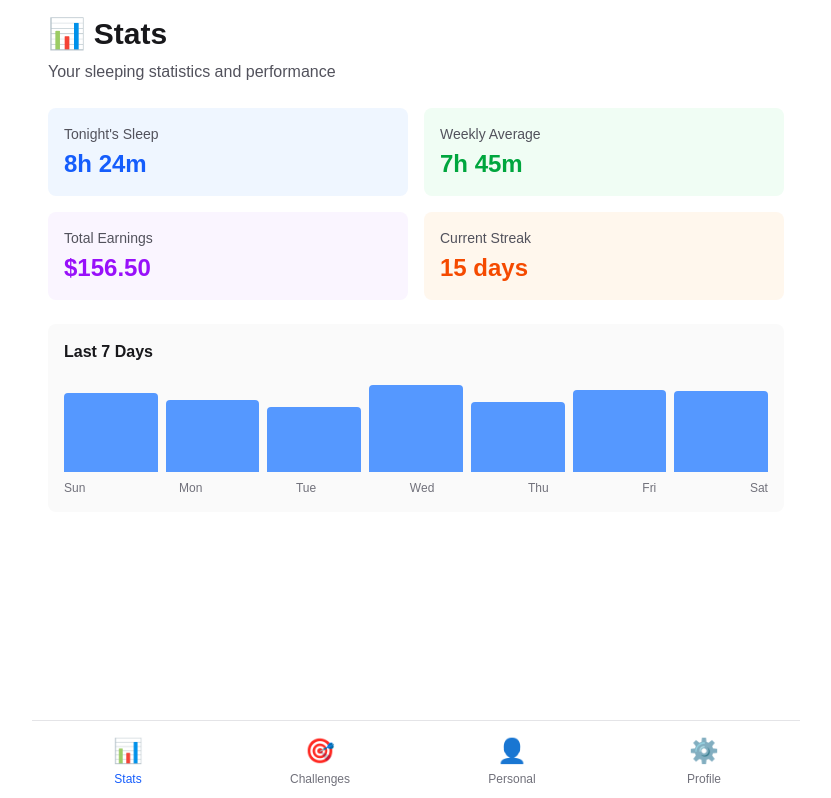
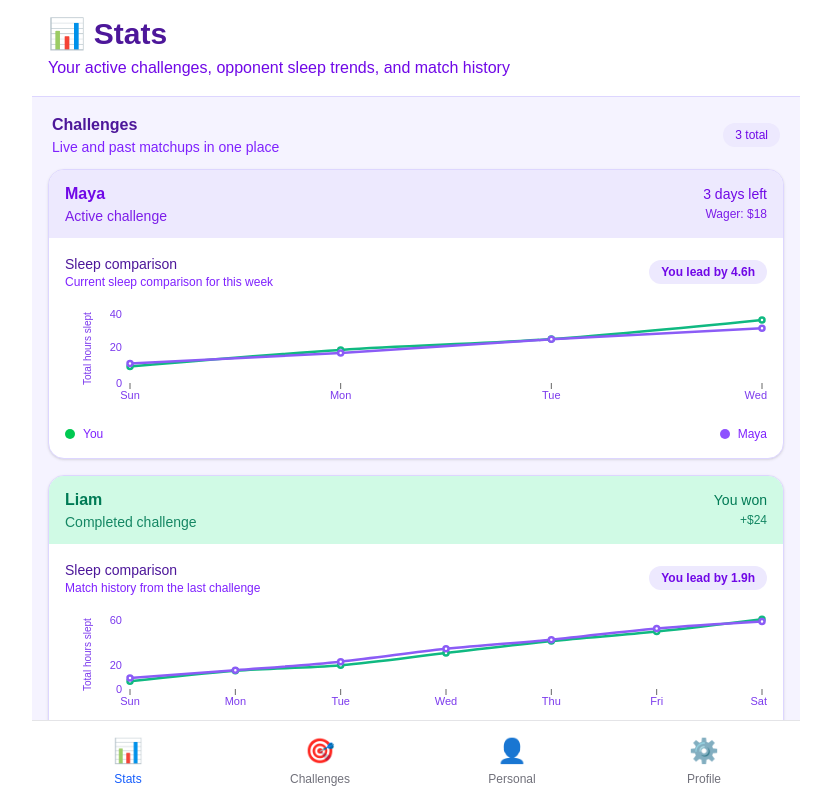
Before and after one commit to Notliam99/CompetiveSleeping, a Next.js app: page /stats in a window 1280 px wide. Shown: the top 798 px of the page, without its empty margins (224-1055 px from the left). Built offline with nearby package versions, Linux system fonts and the light colour scheme.

Commit message:
changes to the stats section (made it almost presentable)

```diff
--- a/app/stats/page.tsx
+++ b/app/stats/page.tsx
@@ -1,81 +1,256 @@
 "use client";
 
 import { useSwipeNavigation } from "@/app/hooks/useSwipeNavigation";
+import {
+  CartesianGrid,
+  Line,
+  LineChart,
+  ResponsiveContainer,
+  Tooltip,
+  XAxis,
+  YAxis,
+} from "recharts";
+
+type Challenge = {
+  id: number;
+  opponent: string;
+  status: string;
+  detail: string;
+  outcome: "active" | "won" | "lost";
+  timeLeft?: string;
+  amount?: number;
+  yourSleep: number[];
+  opponentSleep: number[];
+};
+
+const challenges: Challenge[] = [
+  {
+    id: 1,
+    opponent: "Maya",
+    status: "Active challenge",
+    detail: "Current sleep comparison for this week",
+    outcome: "active",
+    timeLeft: "3 days left",
+    amount: 18,
+    yourSleep: [9.1, 9.3, 6.0, 10.6],
+    opponentSleep: [10.8, 5.9, 7.6, 6.1],
+  },
+  {
+    id: 2,
+    opponent: "Liam",
+    status: "Completed challenge",
+    detail: "Match history from the last challenge",
+    outcome: "won",
+    amount: 24,
+    yourSleep: [6.4, 8.8, 4.6, 10.2, 10.0, 7.9, 10.3],
+    opponentSleep: [9.1, 6.5, 7.2, 10.7, 7.6, 9.4, 5.8],
+  },
+  {
+    id: 3,
+    opponent: "Nina",
+    status: "Completed challenge",
+    detail: "Final results from the previous matchup",
+    outcome: "lost",
+    amount: 16,
+    yourSleep: [8.2, 9.9, 8.9, 4.8, 6.1, 5.9, 4.7],
+    opponentSleep: [5.5, 5.8, 6.7, 6.1, 9.9, 10.2, 11.0],
+  },
+];
+
+function buildChartData(yourSleep: number[], opponentSleep: number[]) {
+  let yourTotal = 0;
+  let opponentTotal = 0;
+
+  return yourSleep.map((value, index) => {
+    yourTotal += value;
+    opponentTotal += opponentSleep[index];
+
+    return {
+      day: ["Sun", "Mon", "Tue", "Wed", "Thu", "Fri", "Sat"][index],
+      you: yourTotal,
+      opponent: opponentTotal,
+    };
+  });
+}
+
+function CustomTooltip({ active, payload, label }: any) {
+  if (!active || !payload?.length) {
+    return null;
+  }
+
+  return (
+    <div className="rounded-xl border border-violet-200 bg-white px-3 py-2 shadow-lg dark:border-zinc-700 dark:bg-zinc-900">
+      <p className="mb-2 text-sm font-semibold text-violet-900 dark:text-white">
+        {label}
+      </p>
+      {payload.map((entry: any) => (
+        <div key={entry.dataKey} className="flex items-center gap-2 text-xs text-violet-700 dark:text-zinc-300">
+          <span
+            className="h-2.5 w-2.5 rounded-full"
+            style={{ backgroundColor: entry.color }}
+          />
+          <span className="capitalize">{entry.name}</span>
+          <span className="ml-1 font-semibold">{entry.value.toFixed(1)}h</span>
+        </div>
+      ))}
+    </div>
+  );
+}
 
 export default function StatsPage() {
   useSwipeNavigation();
 
   return (
-    <div className="p-4 space-y-6">
-      <div>
-        <h1 className="text-3xl font-bold text-zinc-900 dark:text-white mb-2">
+    <div className="min-h-screen space-y-0 bg-violet-50 p-0 dark:bg-zinc-950">
+      <div className="border-b border-violet-200 bg-white px-4 py-4 dark:border-zinc-800 dark:bg-zinc-900">
+        <h1 className="mb-1 text-3xl font-bold text-violet-900 dark:text-white">
           📊 Stats
         </h1>
-        <p className="text-zinc-600 dark:text-zinc-400">
-          Your sleeping statistics and performance
+        <p className="text-violet-700 dark:text-zinc-400">
+          Your active challenges, opponent sleep trends, and match history
         </p>
       </div>
 
-      <div className="grid grid-cols-2 gap-4">
-        <div className="bg-blue-50 dark:bg-zinc-800 rounded-lg p-4">
-          <p className="text-sm text-zinc-600 dark:text-zinc-400">
-            Tonight's Sleep
-          </p>
-          <p className="text-2xl font-bold text-blue-600 dark:text-blue-400 mt-1">
-            8h 24m
+      <div className="px-4 py-4">
+        <div className="flex items-center justify-between px-1 pb-3">
+          <div>
+            <h2 className="font-semibold text-violet-900 dark:text-white">
+              Challenges
+            </h2>
+            <p className="text-sm text-violet-600 dark:text-zinc-400">
+              Live and past matchups in one place
             </p>
           </div>
-
-        <div className="bg-green-50 dark:bg-zinc-800 rounded-lg p-4">
-          <p className="text-sm text-zinc-600 dark:text-zinc-400">
-            Weekly Average
-          </p>
-          <p className="text-2xl font-bold text-green-600 dark:text-green-400 mt-1">
-            7h 45m
-          </p>
+          <span className="rounded-full bg-violet-100 px-3 py-1 text-xs font-medium text-violet-700 dark:bg-violet-900/40 dark:text-violet-300">
+            {challenges.length} total
+          </span>
         </div>
 
-        <div className="bg-purple-50 dark:bg-zinc-800 rounded-lg p-4">
-          <p className="text-sm text-zinc-600 dark:text-zinc-400">
-            Total Earnings
+        <div className="space-y-4">
+          {challenges.map((challenge) => {
+            const chartData = buildChartData(challenge.yourSleep, challenge.opponentSleep);
+            const latestPoint = chartData[chartData.length - 1];
+            const maxTotal = Math.max(latestPoint.you, latestPoint.opponent);
+            const yAxisMax = Math.ceil(maxTotal / 20) * 20;
+            const latestDiff = latestPoint.you - latestPoint.opponent;
+            const leadText =
+              latestDiff >= 0
+                ? `You lead by ${Math.abs(latestDiff).toFixed(1)}h`
+                : `${challenge.opponent} leads by ${Math.abs(latestDiff).toFixed(1)}h`;
+
+            const statusClasses =
+              challenge.outcome === "active"
+                ? "bg-violet-100 text-violet-700 dark:bg-violet-900/40 dark:text-violet-300"
+                : challenge.outcome === "won"
+                  ? "bg-emerald-100 text-emerald-700 dark:bg-emerald-900/40 dark:text-emerald-300"
+                  : "bg-rose-100 text-rose-700 dark:bg-rose-900/40 dark:text-rose-300";
+
+            return (
+              <div
+                key={challenge.id}
+                className="overflow-hidden rounded-2xl border border-violet-200 bg-white shadow-sm dark:border-zinc-700 dark:bg-zinc-900"
+              >
+                <div className={`px-4 py-3 ${statusClasses}`}>
+                  <div className="flex items-start justify-between gap-3">
+                    <div>
+                      <p className="font-semibold">{challenge.opponent}</p>
+                      <p className="text-sm opacity-90">{challenge.status}</p>
+                    </div>
+                    <div className="text-right">
+                      <span className="text-sm font-medium">
+                        {challenge.timeLeft ??
+                          (challenge.outcome === "won" ? "You won" : "You lost")}
+                      </span>
+                      {challenge.amount ? (
+                        <p className="text-xs font-medium opacity-90">
+                          {challenge.timeLeft
+                            ? `Wager: $${challenge.amount}`
+                            : challenge.outcome === "won"
+                              ? `+$${challenge.amount}`
+                              : `-$${challenge.amount}`}
                         </p>
-          <p className="text-2xl font-bold text-purple-600 dark:text-purple-400 mt-1">
-            $156.50
-          </p>
+                      ) : null}
                     </div>
-
-        <div className="bg-orange-50 dark:bg-zinc-800 rounded-lg p-4">
-          <p className="text-sm text-zinc-600 dark:text-zinc-400">
-            Current Streak
-          </p>
-          <p className="text-2xl font-bold text-orange-600 dark:text-orange-400 mt-1">
-            15 days
-          </p>
                   </div>
                 </div>
 
-      <div className="bg-zinc-50 dark:bg-zinc-800 rounded-lg p-4">
-        <h2 className="font-semibold text-zinc-900 dark:text-white mb-3">
-          Last 7 Days
-        </h2>
-        <div className="flex justify-between items-end h-24 gap-2">
-          {[8.2, 7.5, 6.8, 9.1, 7.3, 8.5, 8.4].map((hours, i) => (
-            <div
-              key={i}
-              className="flex-1 bg-blue-500 rounded-t opacity-80 hover:opacity-100 transition-opacity"
-              style={{ height: `${(hours / 10) * 100}%` }}
-              title={`${hours}h`}
+                <div className="p-4">
+                  <div className="flex items-center justify-between gap-2">
+                    <div>
+                      <p className="text-sm font-medium text-violet-900 dark:text-white">
+                        Sleep comparison
+                      </p>
+                      <p className="text-xs text-violet-600 dark:text-zinc-400">
+                        {challenge.detail}
+                      </p>
+                    </div>
+                    <div className="rounded-full bg-violet-100 px-3 py-1 text-xs font-semibold text-violet-700 dark:bg-zinc-800 dark:text-zinc-200">
+                      {leadText}
+                    </div>
+                  </div>
+
+                  <div className="mt-4 h-28 w-full">
+                    <ResponsiveContainer width="100%" height="100%">
+                      <LineChart data={buildChartData(challenge.yourSleep, challenge.opponentSleep)}>
+                        <CartesianGrid vertical={false} horizontal={false} stroke="#e9d5ff" />
+                        <XAxis
+                          dataKey="day"
+                          tick={{ fontSize: 11, fill: "#7c3aed" }}
+                          axisLine={false}
+                          tickLine
+                          minTickGap={8}
                         />
-          ))}
+                        <YAxis
+                          label={{
+                            value: "Total hours slept",
+                            angle: -90,
+                            position: "insideLeft",
+                            fill: "#7c3aed",
+                            dx: 12,
+                            dy: 38,
+                            fontSize: 10,
+                          }}
+                          tick={{ fontSize: 11, fill: "#7c3aed" }}
+                          axisLine={false}
+                          tickLine={false}
+                          domain={[0, yAxisMax]}
+                          ticks={Array.from({ length: yAxisMax / 20 + 1 }, (_, index) => index * 20)}
+                        />
+                        <Tooltip content={<CustomTooltip />} />
+                        <Line
+                          type="monotone"
+                          dataKey="you"
+                          name="You"
+                          stroke="#10b981"
+                          strokeWidth={2.5}
+                          dot={{ r: 2.5 }}
+                        />
+                        <Line
+                          type="monotone"
+                          dataKey="opponent"
+                          name={challenge.opponent}
+                          stroke="#8b5cf6"
+                          strokeWidth={2.5}
+                          dot={{ r: 2.5 }}
+                        />
+                      </LineChart>
+                    </ResponsiveContainer>
                   </div>
-        <div className="flex justify-between text-xs text-zinc-500 dark:text-zinc-400 mt-2">
-          <span>Sun</span>
-          <span>Mon</span>
-          <span>Tue</span>
-          <span>Wed</span>
-          <span>Thu</span>
-          <span>Fri</span>
-          <span>Sat</span>
+
+                  <div className="mt-2 flex items-center justify-between text-xs text-violet-600 dark:text-zinc-400">
+                    <div className="flex items-center gap-2">
+                      <span className="h-2.5 w-2.5 rounded-full bg-green-500" />
+                      <span>You</span>
+                    </div>
+                    <div className="flex items-center gap-2">
+                      <span className="h-2.5 w-2.5 rounded-full bg-violet-500" />
+                      <span>{challenge.opponent}</span>
+                    </div>
+                  </div>
+                </div>
+              </div>
+            );
+          })}
         </div>
       </div>
     </div>
--- a/package.json
+++ b/package.json
@@ -11,7 +11,8 @@
   "dependencies": {
     "next": "16.2.11",
     "react": "19.2.4",
-    "react-dom": "19.2.4"
+    "react-dom": "19.2.4",
+    "recharts": "^3.10.0"
   },
   "devDependencies": {
     "@tailwindcss/postcss": "^4",
```
Also changed, not shown: app/personal/page.tsx (+20 -0 lines), 1 other file (tests, documents, lock files or other folders). Lines whose indentation alone changed are shown as unchanged.
